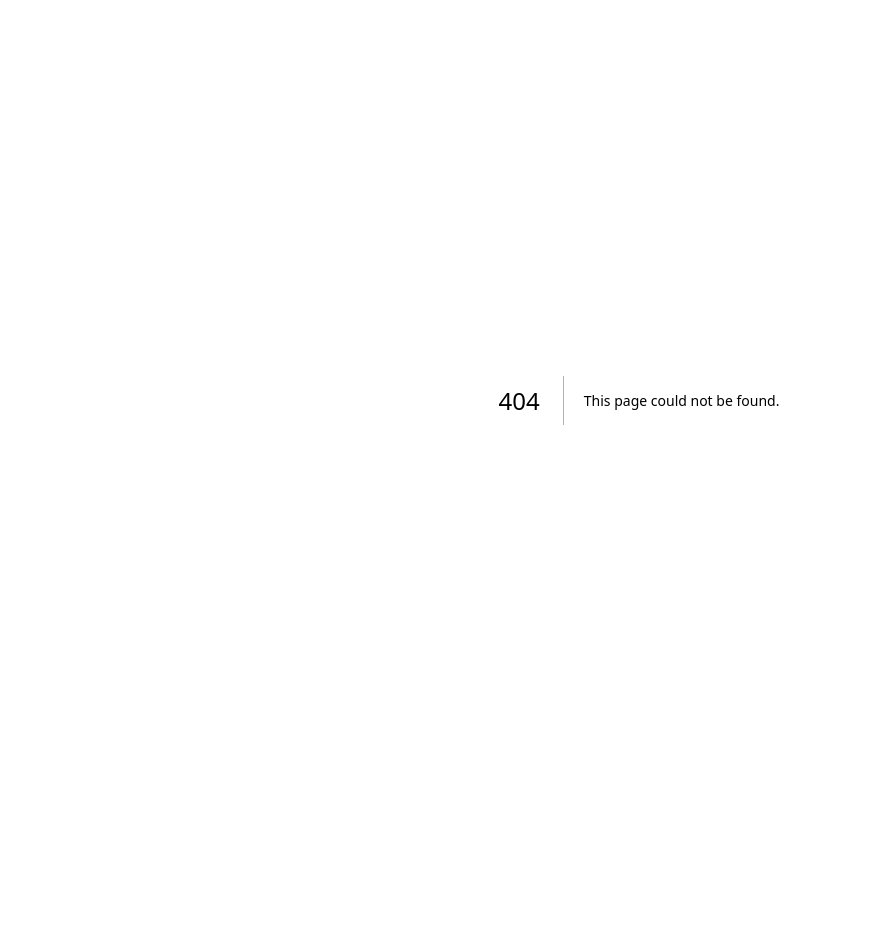
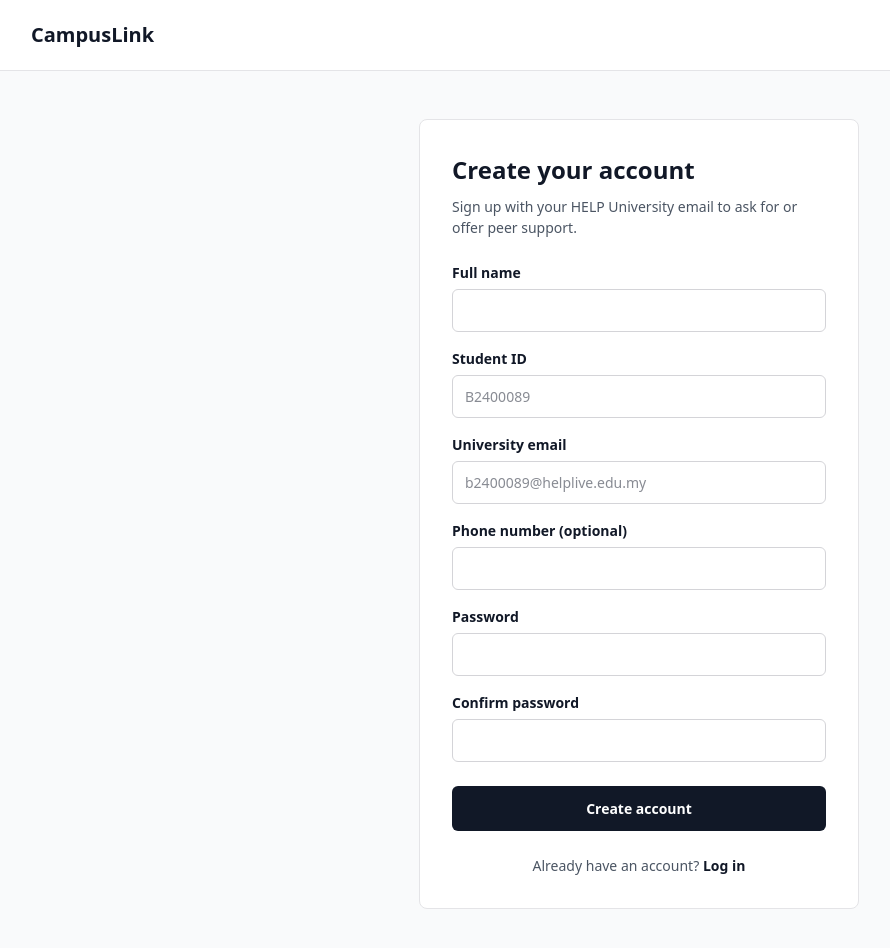
Before and after one commit to CrudusLiv/CampusLink, a Next.js app in the folder frontend/: page /register in a window 1280 px wide. Before the commit this address had no page. Shown: the top 948 px of the page, without its empty margins (1-891 px from the left). Before the commit the page ends 800 px from the top, so only its background shows below. Built offline with nearby package versions, Linux system fonts and the light colour scheme.

Commit message:
feat(auth): add registration page with form validation (Epic 1)

```diff
--- /dev/null
+++ b/frontend/app/register/page.tsx
@@ -0,0 +1,191 @@
+"use client";
+
+import { useState, FormEvent } from "react";
+import Link from "next/link";
+import styles from "./register.module.css";
+
+type FormData = {
+  fullName: string;
+  studentId: string;
+  email: string;
+  phone: string;
+  password: string;
+  confirmPassword: string;
+};
+
+type FormErrors = Partial<Record<keyof FormData, string>>;
+
+const UNIVERSITY_DOMAIN = "@helplive.edu.my";
+
+export function validateRegistration(data: FormData): FormErrors {
+  const errors: FormErrors = {};
+
+  if (data.fullName.trim().length < 2) {
+    errors.fullName = "Enter your full name.";
+  }
+
+  if (!/^B\d{7}$/i.test(data.studentId.trim())) {
+    errors.studentId = "Student ID should look like BXXXXXXX.";
+  }
+
+  if (!data.email.trim().toLowerCase().endsWith(UNIVERSITY_DOMAIN)) {
+    errors.email = `Use your university email ending in ${UNIVERSITY_DOMAIN}.`;
+  }
+
+  if (data.phone.trim() !== "" && !/^\+?[\d\s-]{9,15}$/.test(data.phone.trim())) {
+    errors.phone = "Enter a valid phone number, e.g. 012-345 6789.";
+  }
+
+  if (
+    data.password.length < 8 ||
+    !/[A-Z]/.test(data.password) ||
+    !/\d/.test(data.password)
+  ) {
+    errors.password =
+      "Password needs at least 8 characters, 1 uppercase letter and 1 number.";
+  }
+
+  if (data.confirmPassword !== data.password) {
+    errors.confirmPassword = "Passwords do not match.";
+  }
+
+  return errors;
+}
+
+export default function RegisterPage() {
+  const [form, setForm] = useState<FormData>({
+    fullName: "",
+    studentId: "",
+    email: "",
+    phone: "",
+    password: "",
+    confirmPassword: "",
+  });
+  const [errors, setErrors] = useState<FormErrors>({});
+  const [submitted, setSubmitted] = useState(false);
+
+  function handleChange(field: keyof FormData, value: string) {
+    setForm({ ...form, [field]: value });
+  }
+
+  function handleSubmit(event: FormEvent<HTMLFormElement>) {
+    event.preventDefault(); // stop the browser from reloading the page
+
+    const foundErrors = validateRegistration(form);
+    setErrors(foundErrors);
+
+    if (Object.keys(foundErrors).length > 0) {
+      return; // there are errors, so don't continue
+    }
+
+    // TODO (next step): call Supabase Auth signUp here
+    setSubmitted(true);
+  }
+
+  return (
+    <div className={styles.page}>
+      <header className={styles.header}>
+        <Link href="/" className={styles.logo}>
+          CampusLink
+        </Link>
+      </header>
+
+      <main className={styles.main}>
+        <div className={styles.card}>
+          <h1 className={styles.title}>Create your account</h1>
+          <p className={styles.subtitle}>
+            Sign up with your HELP University email to ask for or offer peer support.
+          </p>
+
+          {submitted && (
+            <p className={styles.success}>
+              Details look good. Account creation will be connected to Supabase in the next step.
+            </p>
+          )}
+
+          <form onSubmit={handleSubmit} noValidate className={styles.form}>
+            <Field
+              label="Full name"
+              value={form.fullName}
+              error={errors.fullName}
+              onChange={(v) => handleChange("fullName", v)}
+            />
+            <Field
+              label="Student ID"
+              value={form.studentId}
+              error={errors.studentId}
+              placeholder="B2400089"
+              onChange={(v) => handleChange("studentId", v)}
+            />
+            <Field
+              label="University email"
+              type="email"
+              value={form.email}
+              error={errors.email}
+              placeholder="b2400089@helplive.edu.my"
+              onChange={(v) => handleChange("email", v)}
+            />
+            <Field
+              label="Phone number (optional)"
+              type="tel"
+              value={form.phone}
+              error={errors.phone}
+              onChange={(v) => handleChange("phone", v)}
+            />
+            <Field
+              label="Password"
+              type="password"
+              value={form.password}
+              error={errors.password}
+              onChange={(v) => handleChange("password", v)}
+            />
+            <Field
+              label="Confirm password"
+              type="password"
+              value={form.confirmPassword}
+              error={errors.confirmPassword}
+              onChange={(v) => handleChange("confirmPassword", v)}
+            />
+
+            <button type="submit" className={styles.submit}>
+              Create account
+            </button>
+          </form>
+
+          <p className={styles.switch}>
+            Already have an account? <Link href="/login">Log in</Link>
+          </p>
+        </div>
+      </main>
+    </div>
+  );
+}
+
+// A reusable input with a label and an error message underneath
+function Field(props: {
+  label: string;
+  value: string;
+  error?: string;
+  type?: string;
+  placeholder?: string;
+  onChange: (value: string) => void;
+}) {
+  const id = props.label.toLowerCase().replace(/[^a-z]+/g, "-");
+  return (
+    <div className={styles.field}>
+      <label htmlFor={id} className={styles.label}>
+        {props.label}
+      </label>
+      <input
+        id={id}
+        type={props.type ?? "text"}
+        value={props.value}
+        placeholder={props.placeholder}
+        onChange={(e) => props.onChange(e.target.value)}
+        className={props.error ? `${styles.input} ${styles.inputError}` : styles.input}
+        aria-invalid={props.error ? true : false}
+      />
+      {props.error && <p className={styles.error}>{props.error}</p>}
+    </div>
+  );
+}
--- /dev/null
+++ b/frontend/app/register/register.module.css
@@ -0,0 +1,130 @@
+.page {
+  min-height: 100vh;
+  display: flex;
+  flex-direction: column;
+  background-color: #f9fafb;
+  color: #111827;
+  font-family: system-ui, -apple-system, sans-serif;
+}
+
+.header {
+  padding: 1.25rem 2rem;
+  background-color: #ffffff;
+  border-bottom: 1px solid #e4e4e7;
+}
+
+.logo {
+  font-size: 1.25rem;
+  font-weight: 700;
+  color: #111827;
+  text-decoration: none;
+}
+
+.main {
+  flex: 1;
+  display: flex;
+  justify-content: center;
+  align-items: flex-start;
+  padding: 3rem 1rem;
+}
+
+.card {
+  width: 100%;
+  max-width: 440px;
+  background-color: #ffffff;
+  border: 1px solid #e4e4e7;
+  border-radius: 8px;
+  padding: 2rem;
+}
+
+.title {
+  font-size: 1.5rem;
+  font-weight: 800;
+  margin: 0 0 0.5rem 0;
+}
+
+.subtitle {
+  font-size: 0.875rem;
+  color: #4b5563;
+  margin: 0 0 1.5rem 0;
+  line-height: 1.5;
+}
+
+.form {
+  display: flex;
+  flex-direction: column;
+  gap: 1rem;
+}
+
+.field {
+  display: flex;
+  flex-direction: column;
+  gap: 0.375rem;
+}
+
+.label {
+  font-size: 0.875rem;
+  font-weight: 600;
+}
+
+.input {
+  padding: 0.625rem 0.75rem;
+  border: 1px solid #d4d4d8;
+  border-radius: 6px;
+  font-size: 0.875rem;
+  background-color: #ffffff;
+  color: #111827;
+}
+
+.input:focus {
+  outline: 2px solid #111827;
+  outline-offset: 1px;
+}
+
+.inputError {
+  border-color: #dc2626;
+}
+
+.error {
+  margin: 0;
+  font-size: 0.75rem;
+  color: #dc2626;
+}
+
+.success {
+  margin: 0 0 1rem 0;
+  padding: 0.75rem;
+  font-size: 0.875rem;
+  background-color: #dcfce7;
+  color: #166534;
+  border: 1px solid #86efac;
+  border-radius: 6px;
+}
+
+.submit {
+  margin-top: 0.5rem;
+  padding: 0.75rem;
+  background-color: #111827;
+  color: #ffffff;
+  border: none;
+  border-radius: 6px;
+  font-weight: 600;
+  font-size: 0.875rem;
+  cursor: pointer;
+}
+
+.submit:hover {
+  background-color: #1f2937;
+}
+
+.switch {
+  margin: 1.5rem 0 0 0;
+  font-size: 0.875rem;
+  color: #4b5563;
+  text-align: center;
+}
+
+.switch a {
+  color: #111827;
+  font-weight: 600;
+}
```
